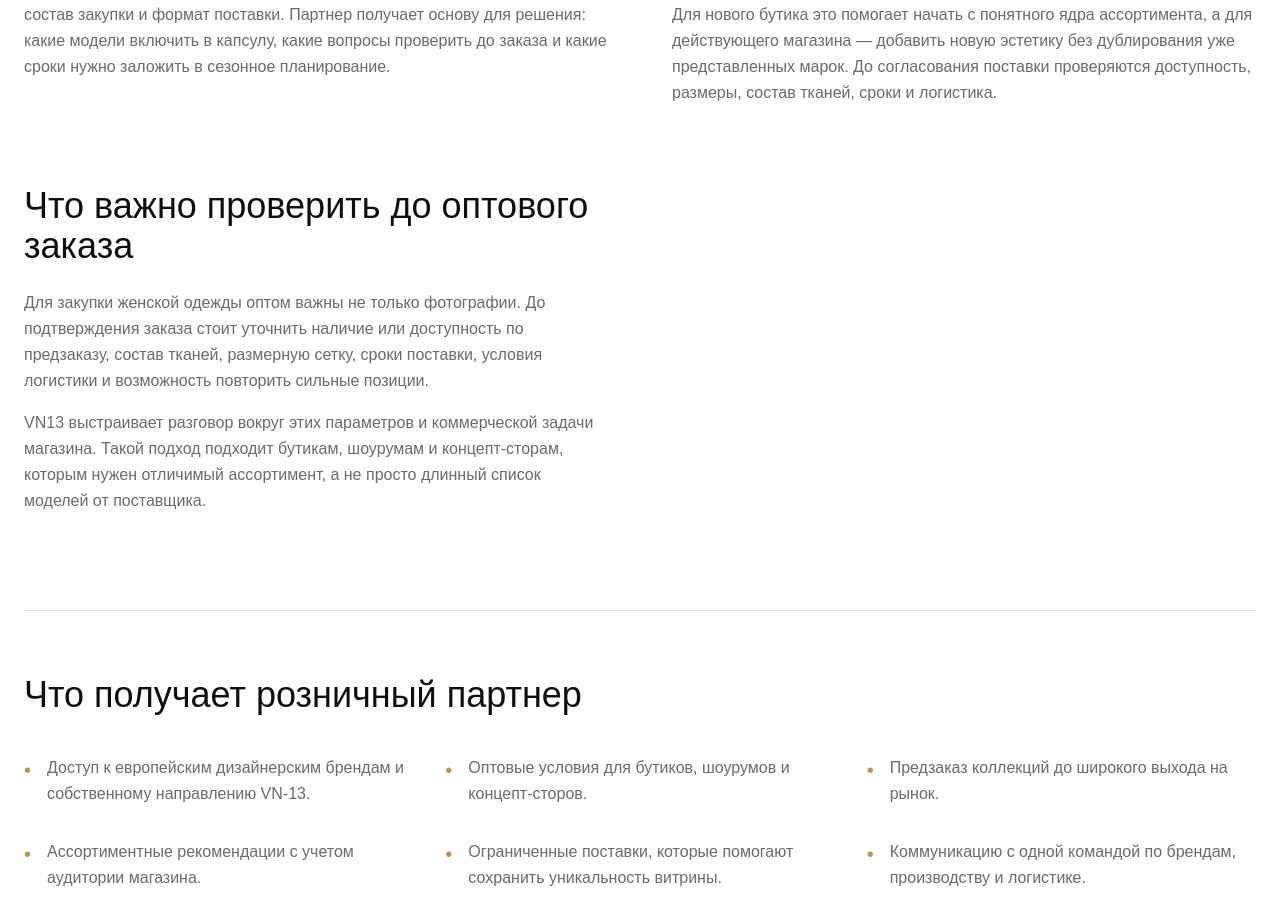
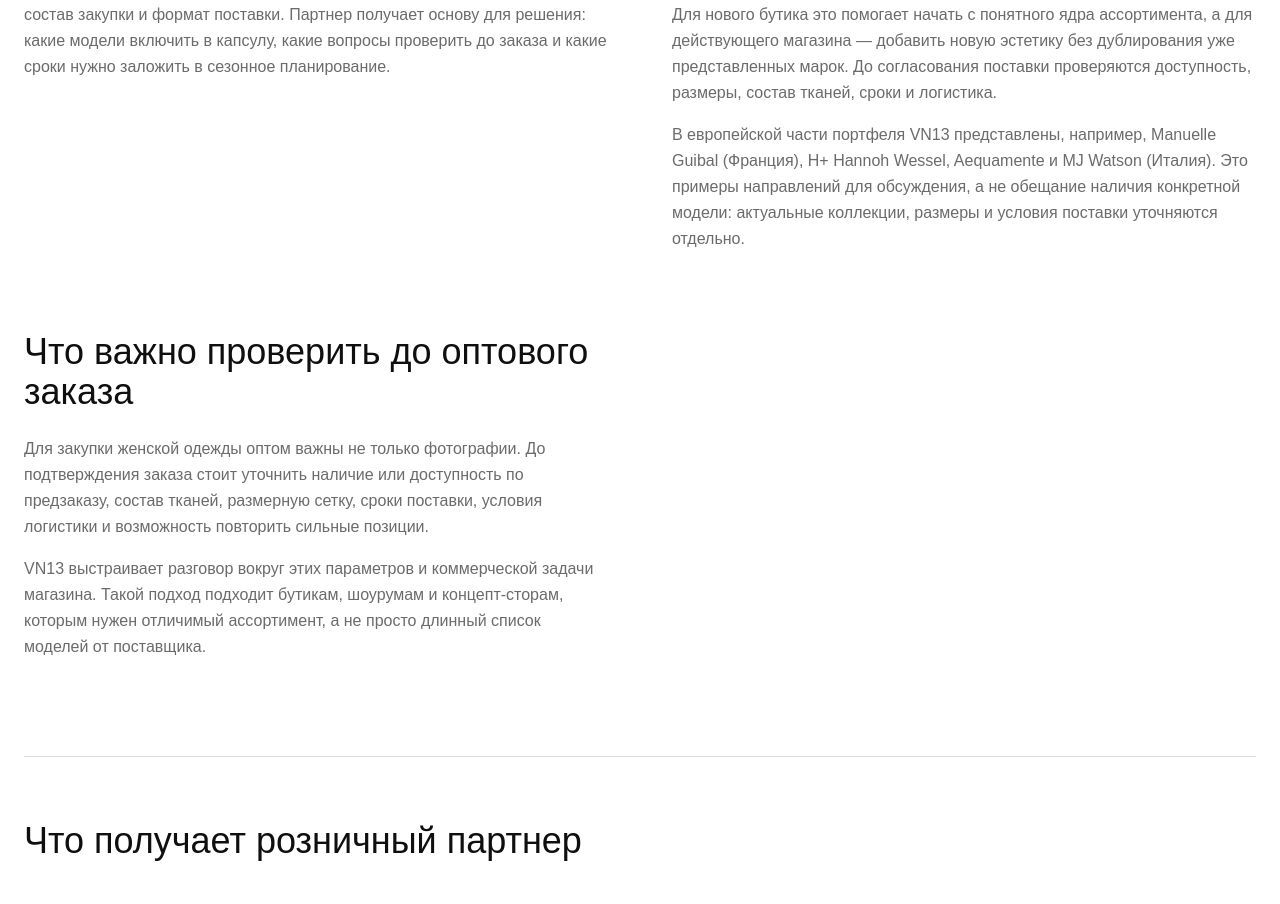
Before and after one commit to coffeeshop13/vn-13, a Next.js app: page /optovaya-zhenskaya-odezhda in a window 1280 px wide. Shown: the part 1580-2484 px from the top of the page. Built offline with nearby package versions, Linux system fonts and the light colour scheme.

Commit message:
Add portfolio proof to wholesale page

```diff
--- a/app/optovaya-zhenskaya-odezhda/page.tsx
+++ b/app/optovaya-zhenskaya-odezhda/page.tsx
@@ -53,6 +53,7 @@ export default function WholesaleWomensClothingPage() {
           body: [
             'В зависимости от задачи магазина можно обсудить подбор доступной коллекции из портфеля VN13, предварительный заказ сезонных моделей, капсулу собственного бренда VN-13 или дистрибуцию отдельного дизайнерского бренда. Формат выбирается после разговора о матрице, аудитории и планах проекта.',
             'Для нового бутика это помогает начать с понятного ядра ассортимента, а для действующего магазина — добавить новую эстетику без дублирования уже представленных марок. До согласования поставки проверяются доступность, размеры, состав тканей, сроки и логистика.',
+            'В европейской части портфеля VN13 представлены, например, Manuelle Guibal (Франция), H+ Hannoh Wessel, Aequamente и MJ Watson (Италия). Это примеры направлений для обсуждения, а не обещание наличия конкретной модели: актуальные коллекции, размеры и условия поставки уточняются отдельно.',
           ],
         },
         {
```
